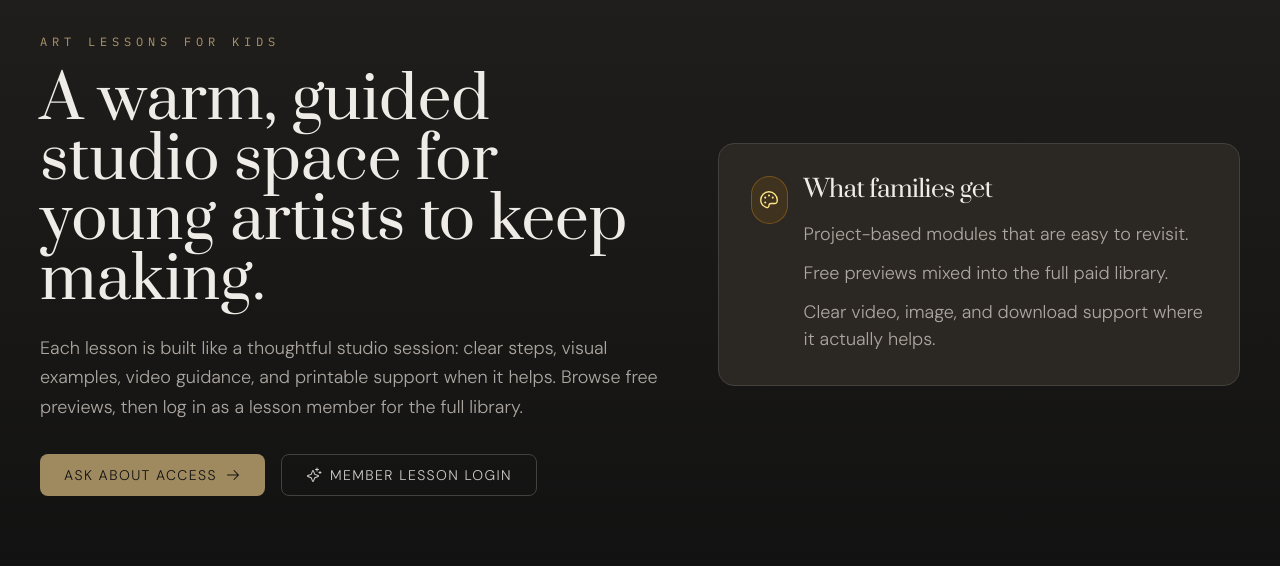
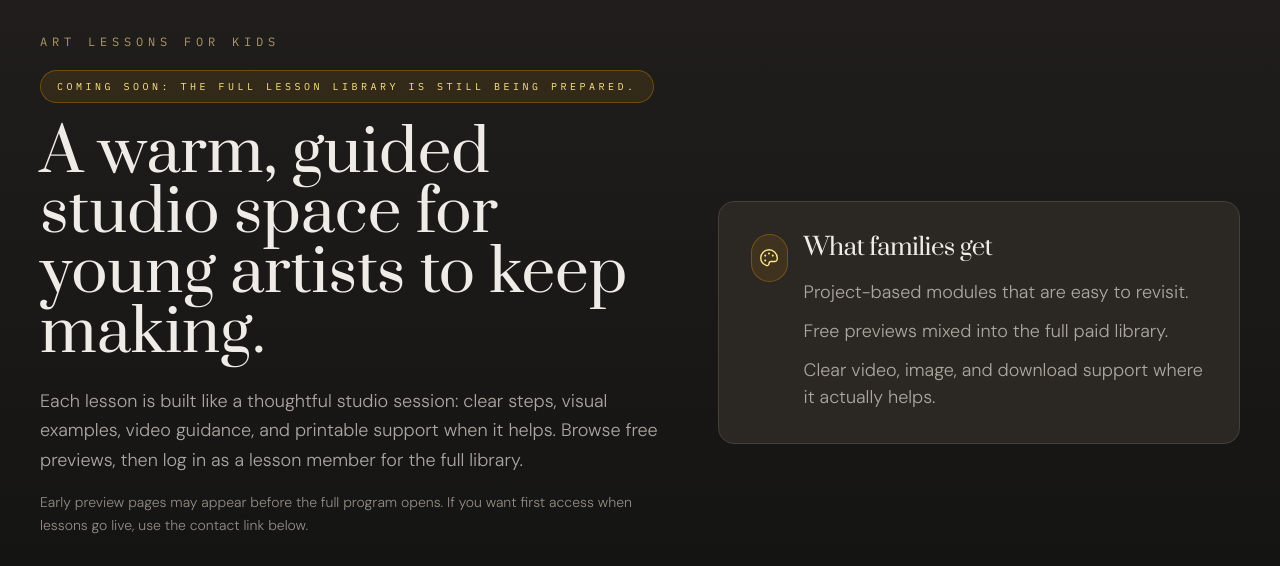
Before and after one commit to TheCurrentThing/joey-dodd-portfolio, a React (Vite) app: page /learn in a window 1280 px wide. Shown: the part 142-708 px from the top of the page. Built offline with nearby package versions, Linux system fonts and the light colour scheme; no server answers; the database is empty.

Commit message:
Add coming soon note to learn page

```diff
--- a/src/pages/learn/LearnPage.tsx
+++ b/src/pages/learn/LearnPage.tsx
@@ -68,6 +68,9 @@ export default function LearnPage() {
             <p className="font-mono text-xs uppercase tracking-[0.4em] text-tertiary">
               Art Lessons For Kids
             </p>
+            <div className="mt-5 inline-flex rounded-full border border-amber-500/30 bg-amber-500/10 px-4 py-2 font-mono text-[10px] uppercase tracking-[0.35em] text-amber-200">
+              Coming Soon: The full lesson library is still being prepared.
+            </div>
             <h1 className="mt-5 max-w-3xl font-serif text-5xl leading-tight text-foreground md:text-6xl">
               A warm, guided studio space for young artists to keep making.
             </h1>
@@ -75,6 +78,10 @@ export default function LearnPage() {
               Each lesson is built like a thoughtful studio session: clear steps, visual examples,
               video guidance, and printable support when it helps. Browse free previews, then log
               in as a lesson member for the full library.
+            </p>
+            <p className="mt-4 max-w-2xl font-sans text-sm leading-relaxed text-neutral-400">
+              Early preview pages may appear before the full program opens. If you want first
+              access when lessons go live, use the contact link below.
             </p>
             <div className="mt-8 flex flex-col gap-4 sm:flex-row">
               <Link
```
